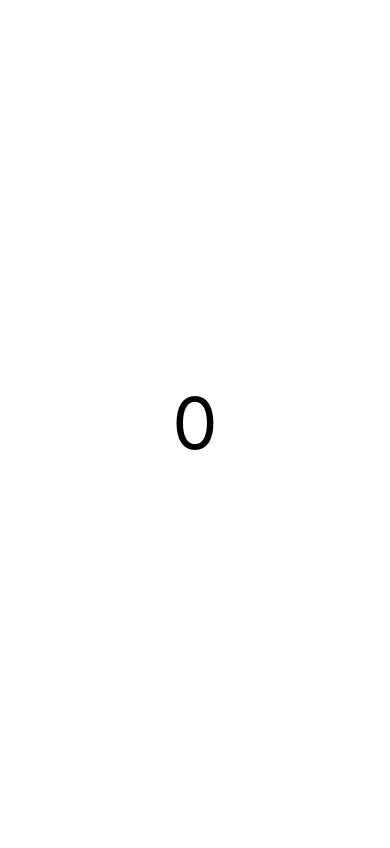
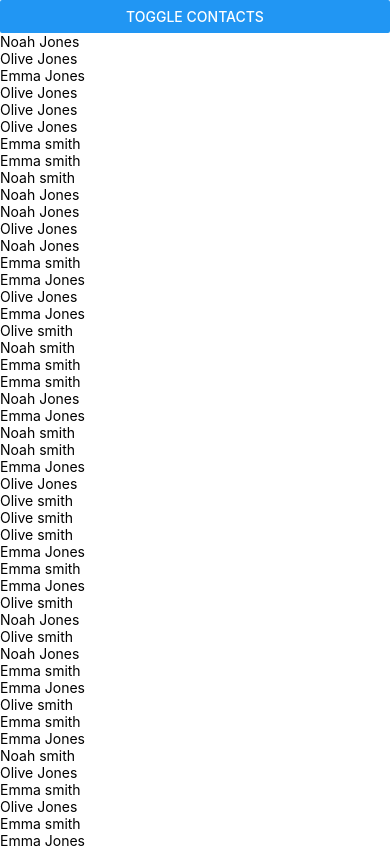
Before and after one commit to PE-Jeon/havard, a React Native app: screen / in a window 390 px wide. Shown: the top 848 px of the page. Built offline with nearby package versions, Linux system fonts and the light colour scheme.

Commit message:
Lecture 4. Lists Completed

```diff
--- a/App.js
+++ b/App.js
@@ -1,22 +1,29 @@
-import React, {Component} from 'react';
-import { StyleSheet, Text, View } from 'react-native';
-import CustomCount from './Count.js'
+import React from 'react';
+import { Button, ScrollView, StyleSheet, Text, View } from 'react-native';
+import {Constants} from 'expo'
 
-export default class App extends Component {
+import contacts from './contacts'
+
+export default class App extends React.Component {
+  state = {
+    showContacts: false,
+  }
+
+  toggleContacts = () => {
+    this.setState(prevState => ({ showContacts: !prevState.showContacts }))
+  }
+
+
   render() {
     return (
-      <View style={styles.container}>
-        <CustomCount count={0} />
+      <View>
+        <Button title="toggle contacts" onPress={this.toggleContacts}></Button>
+        <View>
+          {contacts.map(contact => (
+            <Text>{contact.name}</Text>
+          ))}
+        </View>
       </View>
-    );
+    )
   }
 }
-
-const styles = StyleSheet.create({
-  container: {
-    flex: 1,
-    backgroundColor : '#fff',
-    alignItems: 'center',
-    justifyContent: 'center'
-  }
-});
--- /dev/null
+++ b/contacts.js
@@ -0,0 +1,30 @@
+const NUM_CONTACTS = 1000
+
+const firstNames = ['Emma', 'Noah', 'Olive']
+
+const lastNames = ['smith', 'Jones']
+
+//generate a random number between min and max
+const rand = (max, min = 0) => Math.floor(Math.random() * (max - min + 1)) + min
+
+//generate a name
+const generateName = () => `${firstNames[rand(firstNames.length -1 )]} ${lastNames[rand(lastNames.length -1)]}`
+
+//generate a phone number
+const generatePhoneNumber = () => `${rand(999, 100)} - ${rand(999, 100)} - ${rand(999, 1000)}`
+
+//create a persion
+const createContact = () => ({name: generateName(), phone: generatePhoneNumber()})
+
+//compare two contacts for alphabetizing
+export const compareNames = (contact1, contact2) => contact1.name > contact2.name
+
+//add keys to based on index
+const addKeyToContact = (contact, key) => ({
+    key: key,
+    ...contact,
+})
+const addKeys = (val, key) => ({key: key, ...val})
+
+//create an array of lentgh NUM_CONTACTS and alphabetize by name
+export default Array.from({length: NUM_CONTACTS}, createContact).map(addKeys)
```
